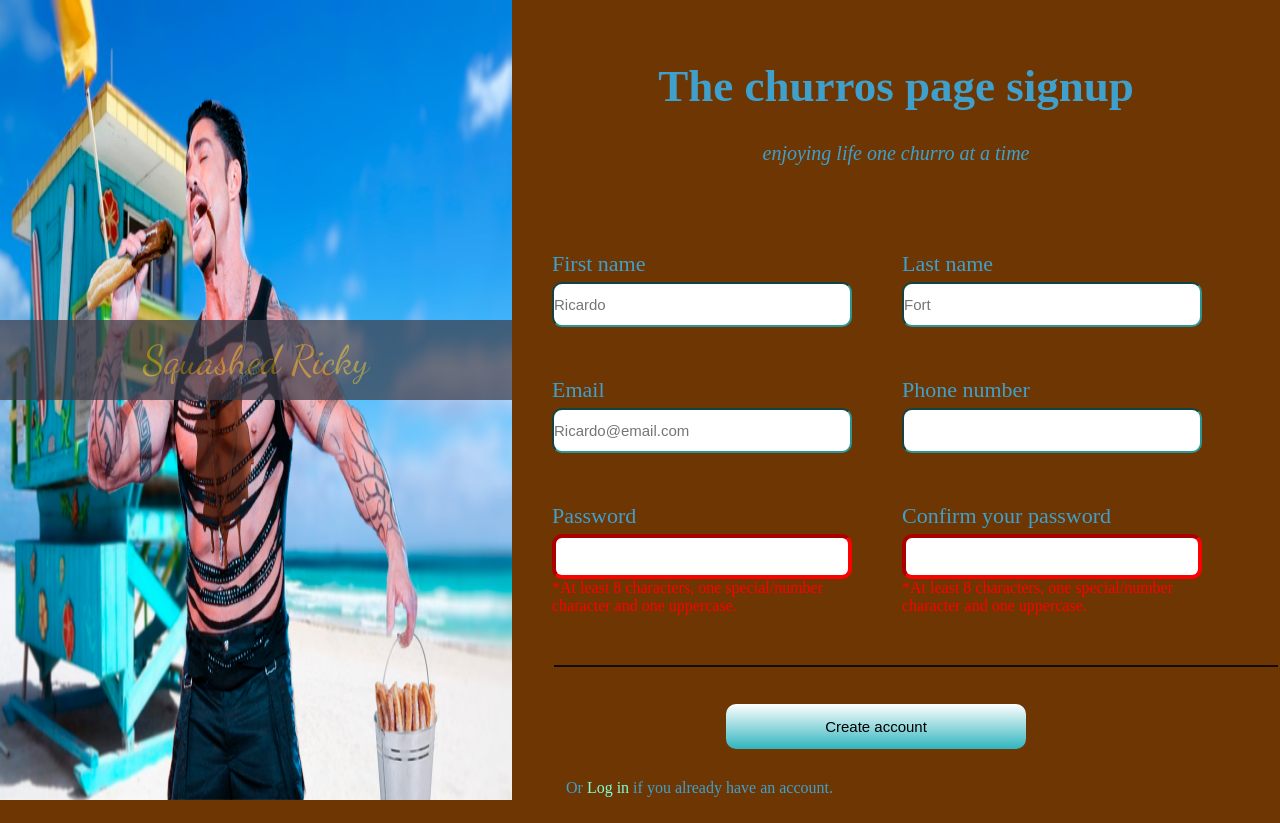
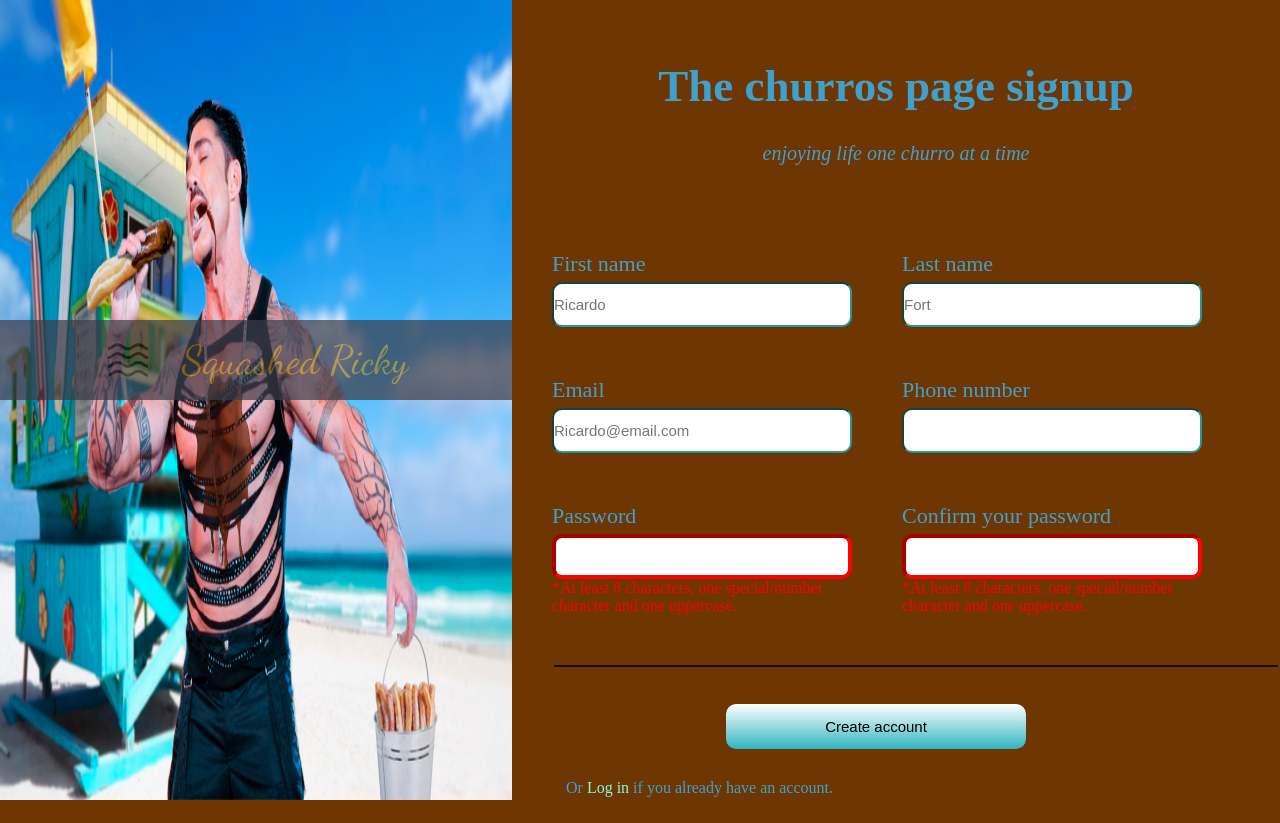
Before and after one commit to sebyta2011/sign-up-form, a plain HTML site: page index.html in a window 1280 px wide. Drawn offline with Linux system fonts and the light colour scheme; files whose address does not match are found by name.

Commit message:
Added logo, needs styling

```diff
--- a/css/styles.css
+++ b/css/styles.css
@@ -63,6 +63,10 @@ ul {
     flex-wrap: wrap;
 }
 
+.logo {
+    margin-right: 30px;
+}
+
 .form-container {
     color:rgb(64, 160, 204);
     display:flex;
@@ -100,8 +104,6 @@ input {
 }
 
 input:focus {
-    /* border-color:rgb(21, 195, 201);
-    border-width: 4px; */
     border:none;
     box-shadow: 2px 2px 2px 2px rgb(21, 195, 201);
 }
--- a/index.html
+++ b/index.html
@@ -9,6 +9,7 @@
 <body>
     <div class="left">
         <div class="logo-container">
+            <img class="logo" src="css/waves.svg">
             Squashed Ricky
         </div>
     </div>
```
Also changed, not shown: css/waves.svg (added).
